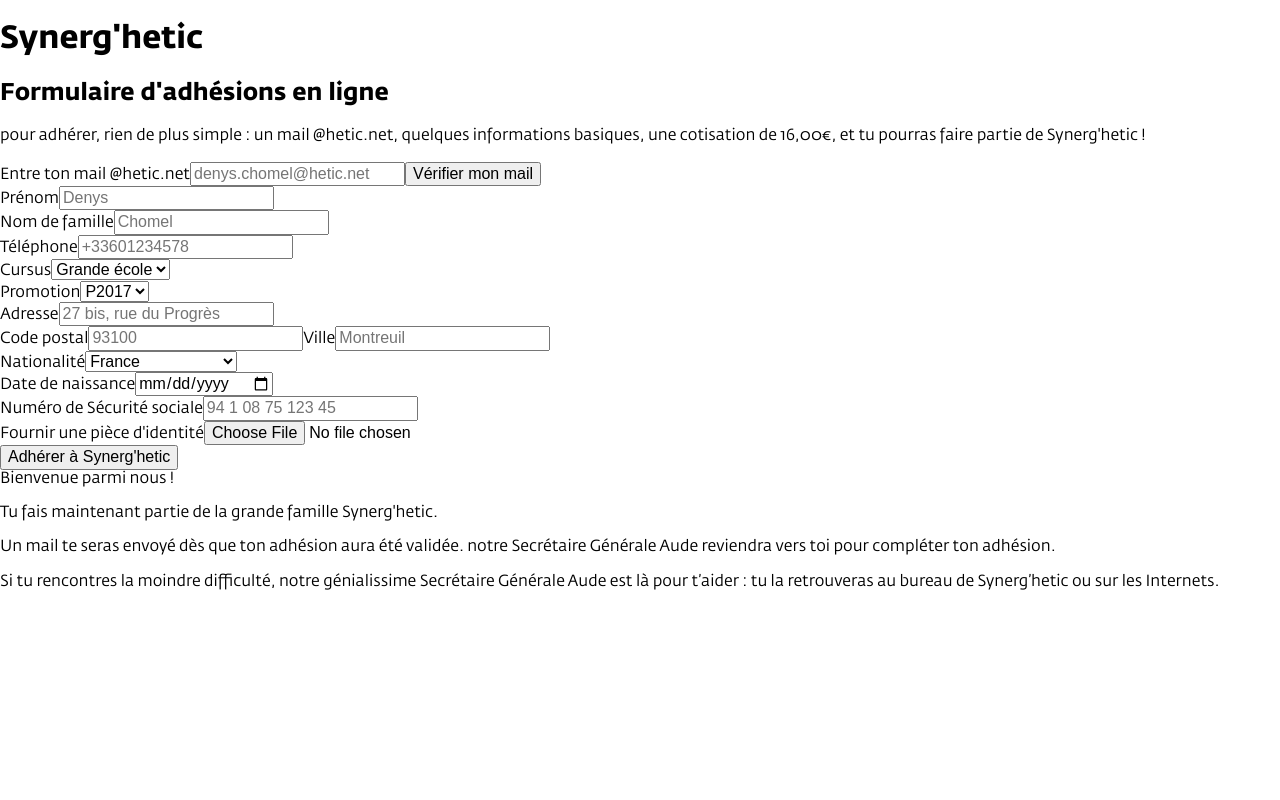
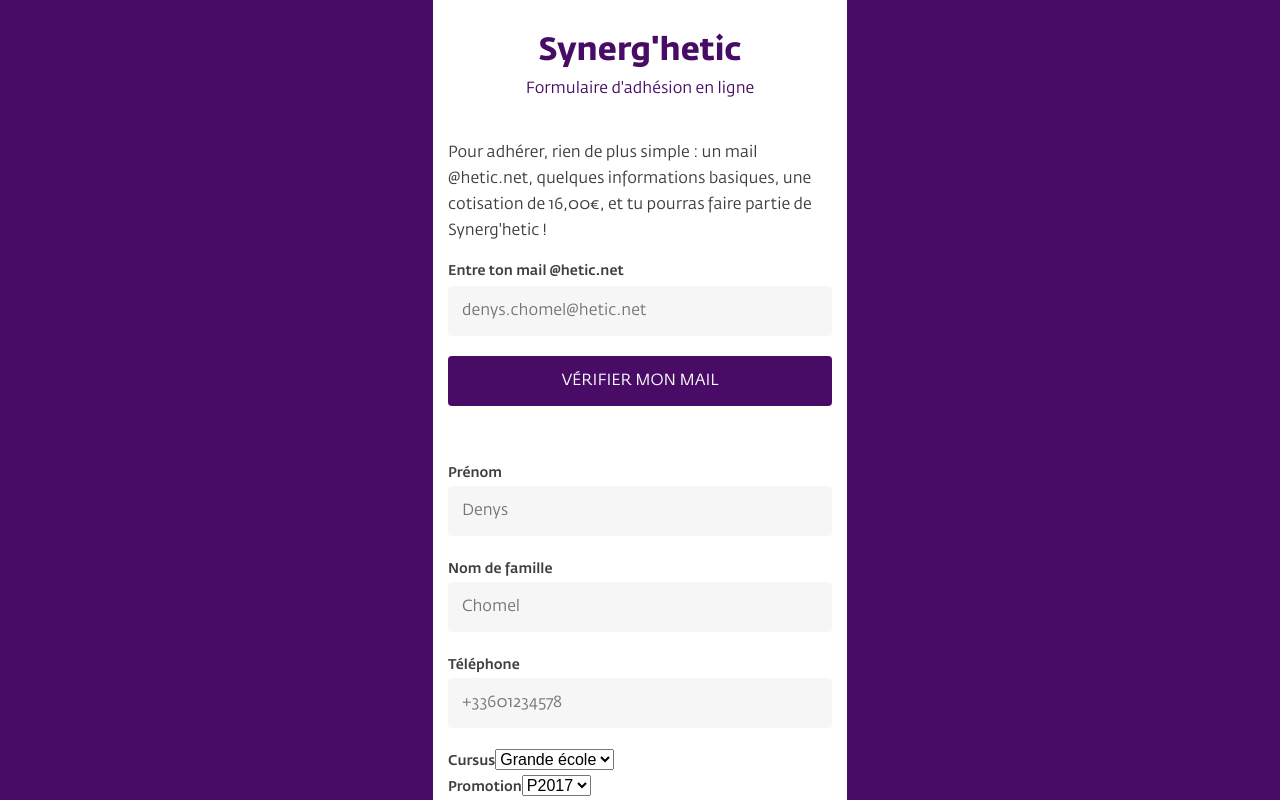
Before and after one commit to synerghetic/synerg-membership, a Nuxt app: page / in a window 1280 px wide. Shown: the top 800 px of the page. Built offline with nearby package versions, Linux system fonts and the light colour scheme.

Commit message:
ADD: basic CSS styles

```diff
--- a/pages/index.vue
+++ b/pages/index.vue
@@ -2,13 +2,13 @@
   <div id="app">
     <header>
       <h1>Synerg'hetic</h1>
-      <h2>Formulaire d'adhésions en ligne</h2>
+      <h2>Formulaire d'adhésion en ligne</h2>
     </header>
     <div class="view view--welcome">
-      <p>pour adhérer, rien de plus simple : un mail @hetic.net, quelques informations basiques, une cotisation de 16,00€, et tu pourras faire partie de Synerg'hetic !</p>
+      <p>Pour adhérer, rien de plus simple : un mail @hetic.net, quelques informations basiques, une cotisation de 16,00€, et tu pourras faire partie de Synerg'hetic !</p>
 
       <form  method="post">
-        <label for="heticmail">Entre ton mail @hetic.net</label>
+        <label for="heticmail--text">Entre ton mail @hetic.net</label>
         <input type="email" name="heticmail--text" value="" placeholder="denys.chomel@hetic.net" autocomplete="email">
         <input type="submit" name="heticmail--submit" value="Vérifier mon mail">
         <input type="text" name="heticmail-imothep" value="" style='display:none;'>
@@ -96,11 +96,11 @@
       </form>
     </div>
 
-    <div class="view view--confirmation">
+    <!-- <div class="view view--confirmation">
       <span>Bienvenue parmi nous !</span>
       <p>Tu fais maintenant partie de la grande famille Synerg'hetic.</p>
       <p>Un mail te seras envoyé dès que ton adhésion aura été validée. notre Secrétaire Générale Aude reviendra vers toi pour compléter ton adhésion.</p>
-    </div>
+    </div> -->
 
     <footer>
       <p>Si tu rencontres la moindre difficulté, notre génialissime Secrétaire Générale Aude est là pour t’aider : tu la retrouveras au bureau de Synerg’hetic ou sur les Internets.</p>
@@ -117,5 +117,94 @@
 <style lang="scss">
   body {
     font-family: 'Fedra', sans-serif;
+    background: rgba(73,12,102,1);
+    font-size: 16px;
+    line-height: 26px;
+    color: #3E3E3E;
+    width: 100%;
+    height: 100%;
+    min-width: 100vw;
+    min-height: 100vh;
+    display: flex;
+    justify-content: center;
+    align-items: center;
+    transition: .3s ease-out;
+    * {box-sizing: border-box;}
+  }
+
+  #app {
+    position: relative;
+    max-width: 414px;
+    // min-height: 100vh;
+    height: 100%;
+    padding: 0 15px;
+    margin: auto;
+    display: flex;
+    flex-flow: column nowrap;
+    background: #FFFFFF;
+  }
+
+  header {
+    width: 100%;
+    height: 140px;
+    display: flex;
+    flex-direction: column;
+    justify-content: center;
+    align-items: center;
+    h1 {
+      font-weight: bold;
+      color: #490C66;
+      margin: 0 0 12px 0;
+    }
+    h2 {
+      font-size: 16px;
+      font-weight: normal;
+      color: #490C66;
+      margin: 0;
+    }
+  }
+
+  .view {
+    p {
+      margin: 0;
+    }
+    form {
+      width: 100%;
+      height: 100%;
+      display: flex;
+      flex-direction: column;
+      margin: 20px 0 14px 0;
+      label {
+        width: 100%;
+        font-weight: 500;
+        font-size: 14px;
+        line-height: 14px;
+        margin-bottom: 8px;
+      }
+      input {
+        width: 100%;
+        height: 50px;
+        background: #F6F6F6;
+        border-radius: 4px;
+        outline: 0;
+        -webkit-appearance: none;
+        border:none;
+        padding: 0 14px;
+        font-family: 'Fedra', sans-serif;
+        color: #3E3E3E;
+        margin-bottom: 20px;
+        transition: .2s ease-out;
+        &[type='submit'] {
+          background: #490C66;
+          color: #FFFFFF;
+          text-transform: uppercase;
+          cursor: pointer;
+          transition: .2s ease-out;
+          &:hover {
+            background: rgba(73,12,102,.7);
+          }
+        }
+      }
+    }
   }
 </style>
```
